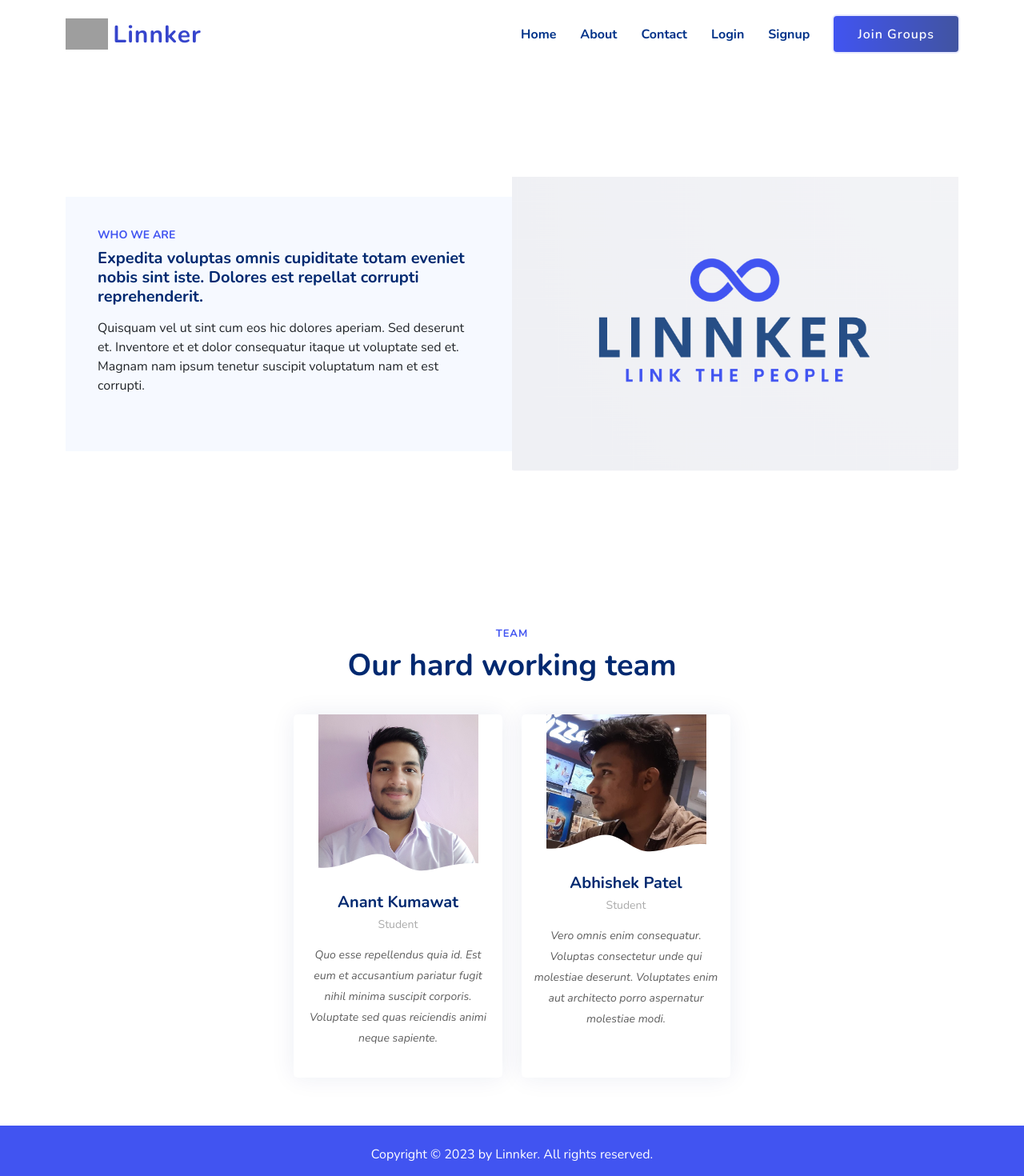
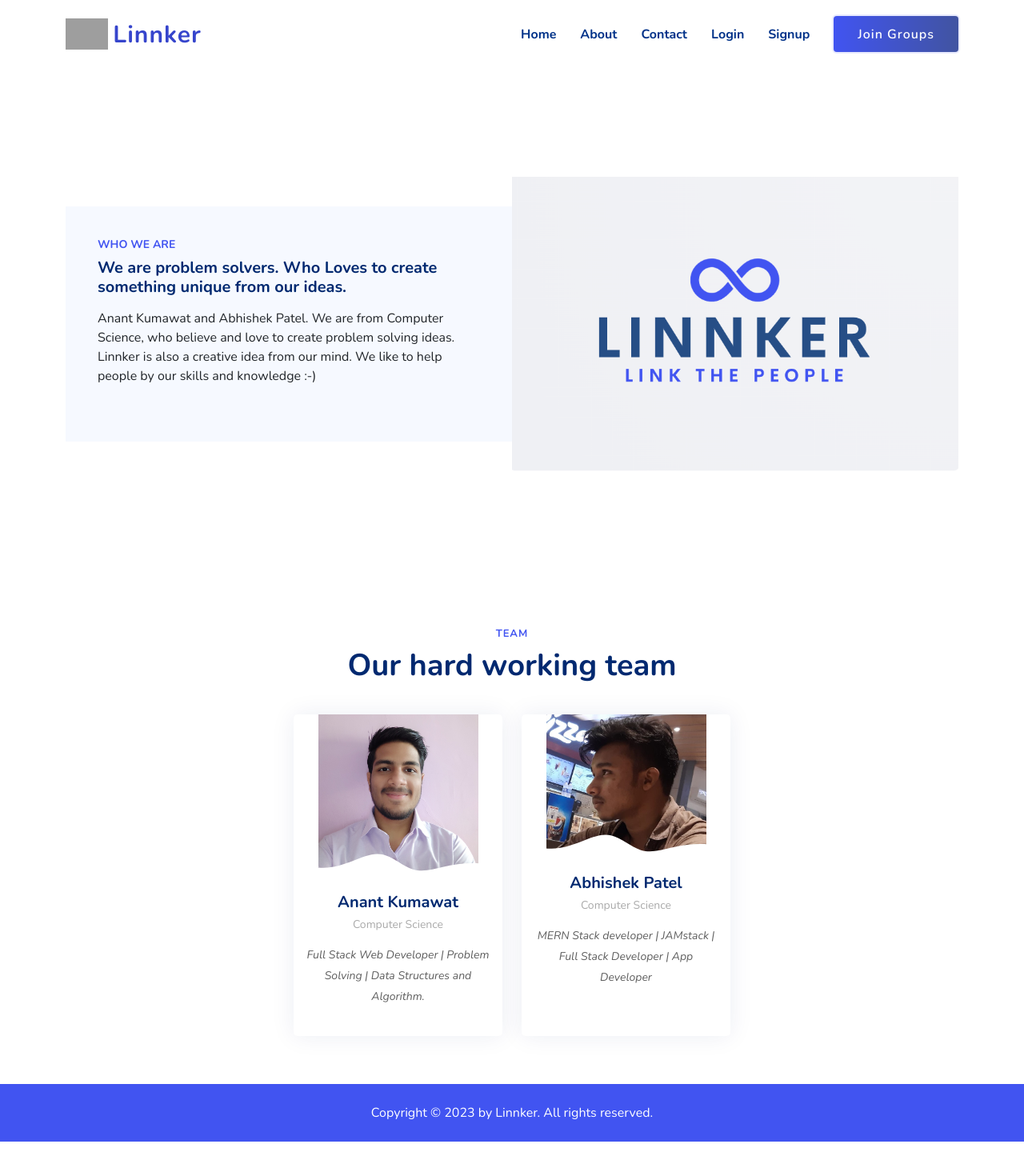
Before and after one commit to AnantKumawat22/Linnker, a Next.js app: page /aboutus in a window 1280 px wide. Shown: the top 1470 px of the page at 80% size. After the commit the page ends 1427 px from the top, so only its background shows below. Built offline with nearby package versions, Linux system fonts and the light colour scheme; grey boxes are pictures that could not be loaded.

Commit message:
Day-12, UI

```diff
--- a/pages/aboutus.js
+++ b/pages/aboutus.js
@@ -1,7 +1,8 @@
 import React from "react";
 import "bootstrap/dist/css/bootstrap.css";
 import Image from "next/image";
-import styles from '../styles/aboutus.module.css';
+import styles from "../styles/aboutus.module.css";
+import Link from "next/link";
 
 const aboutus = () => {
   return (
@@ -18,14 +19,11 @@
               <div className={styles.content}>
                 <h3>Who We Are</h3>
                 <h2>
-                  Expedita voluptas omnis cupiditate totam eveniet nobis sint
-                  iste. Dolores est repellat corrupti reprehenderit.
+                  We are problem solvers. Who Loves to create something unique from our ideas.
                 </h2>
                 <p>
-                  Quisquam vel ut sint cum eos hic dolores aperiam. Sed deserunt
-                  et. Inventore et et dolor consequatur itaque ut voluptate sed
-                  et. Magnam nam ipsum tenetur suscipit voluptatum nam et est
-                  corrupti.
+                  Anant Kumawat and Abhishek Patel. We are from Computer Science, who believe and love to create problem solving ideas.
+                  Linnker is also a creative idea from our mind. We like to help people by our skills and knowledge :-)
                 </p>
               </div>
             </div>
@@ -72,27 +70,23 @@
                     alt=""
                   />
                   <div className={styles.social}>
-                    <a href="">
+                    <Link href="https://twitter.com/AnantKumawat02" target="_blank">
                       <i className="bi bi-twitter"></i>
-                    </a>
-                    <a href="">
-                      <i className="bi bi-facebook"></i>
-                    </a>
-                    <a href="">
+                    </Link>
+                    <Link href="" target="_blank">
                       <i className="bi bi-instagram"></i>
-                    </a>
-                    <a href="">
+                    </Link>
+                    <Link href="" target="_blank">
                       <i className="bi bi-linkedin"></i>
-                    </a>
+                    </Link>
                   </div>
                 </div>
                 <div className={styles.memberInfo}>
                   <h4>Anant Kumawat</h4>
-                  <span>Student</span>
+                  <span>Computer Science</span>
                   <p>
-                    Quo esse repellendus quia id. Est eum et accusantium
-                    pariatur fugit nihil minima suscipit corporis. Voluptate sed
-                    quas reiciendis animi neque sapiente.
+                    Full Stack Web Developer | Problem Solving | Data Structures
+                    and Algorithm.
                   </p>
                 </div>
               </div>
@@ -113,27 +107,23 @@
                     alt=""
                   />
                   <div className={styles.social}>
-                    <a href="">
+                    <Link href="" target="_blank">
                       <i className="bi bi-twitter"></i>
-                    </a>
-                    <a href="">
-                      <i className="bi bi-facebook"></i>
-                    </a>
-                    <a href="">
+                    </Link>
+                    <Link href="" target="_blank">
                       <i className="bi bi-instagram"></i>
-                    </a>
-                    <a href="">
+                    </Link>
+                    <Link href="" target="_blank">
                       <i className="bi bi-linkedin"></i>
-                    </a>
+                    </Link>
                   </div>
                 </div>
                 <div className={styles.memberInfo}>
                   <h4>Abhishek Patel</h4>
-                  <span>Student</span>
+                  <span>Computer Science</span>
                   <p>
-                    Vero omnis enim consequatur. Voluptas consectetur unde qui
-                    molestiae deserunt. Voluptates enim aut architecto porro
-                    aspernatur molestiae modi.
+                    MERN Stack developer | JAMstack | Full Stack Developer | App
+                    Developer
                   </p>
                 </div>
               </div>
--- a/pages/api/groups/creategroup.js
+++ b/pages/api/groups/creategroup.js
@@ -11,12 +11,12 @@
   validateMiddleware([
     check(
       'name',
-      'Group Name must have atleast 3 characters and atmost 20 characters.'
-    ).isLength({ min: 3, max: 20 }),
+      'Group Name must have atleast 3 characters and atmost 30 characters.'
+    ).isLength({ min: 3, max: 30 }),
     check(
       'description',
-      'Group Description must have atleast 3 characters and atmost 200 characters.'
-    ).isLength({ min: 3, max: 200 }),
+      'Group Description must have atleast 3 characters and atmost 300 characters.'
+    ).isLength({ min: 3, max: 300 }),
     check('link', 'Enter a Valid Group Link').isURL(),
   ])
 );
--- a/pages/api/query.js
+++ b/pages/api/query.js
@@ -21,7 +21,7 @@
     await Query.create(req.body);
     res
       .status(200)
-      .json({ message: 'Successfully added your query. Will reply soon' });
+      .json({ message: 'Successfully added your query. We Will reply soon' });
   } catch (err) {
     console.log(err, 'err');
     res.status(400).json({ message: 'Fetch Error.' });
--- a/styles/globals.css
+++ b/styles/globals.css
@@ -59,9 +59,8 @@
   overflow: hidden;
   text-overflow: ellipsis;
   display: -webkit-box;
-  -webkit-line-clamp: 2;
-  /* number of lines to show */
-  line-clamp: 2;
+  -webkit-line-clamp: 1;
+  line-clamp: 1;
   -webkit-box-orient: vertical;
 }
 
--- a/styles/groups.module.css
+++ b/styles/groups.module.css
@@ -1,8 +1,6 @@
 .mainGroupPageDiv{
     width: 100%;
     display: flex;
-    /* background: url(/img/groupbg.gif) contain no-repeat;
-    background-size: contain; */
     flex-direction: column;
     justify-content: center;
     align-items: center;
--- a/styles/navbar.module.css
+++ b/styles/navbar.module.css
@@ -141,7 +141,7 @@
     overflow-y: auto;
     transition: 0.3s;
     height: 100vh;
-    width: 60%;
+    width: 220px;
     padding-top: 70px;
     z-index: 100;
     border-right: 1px solid rgb(236, 236, 236);
```
